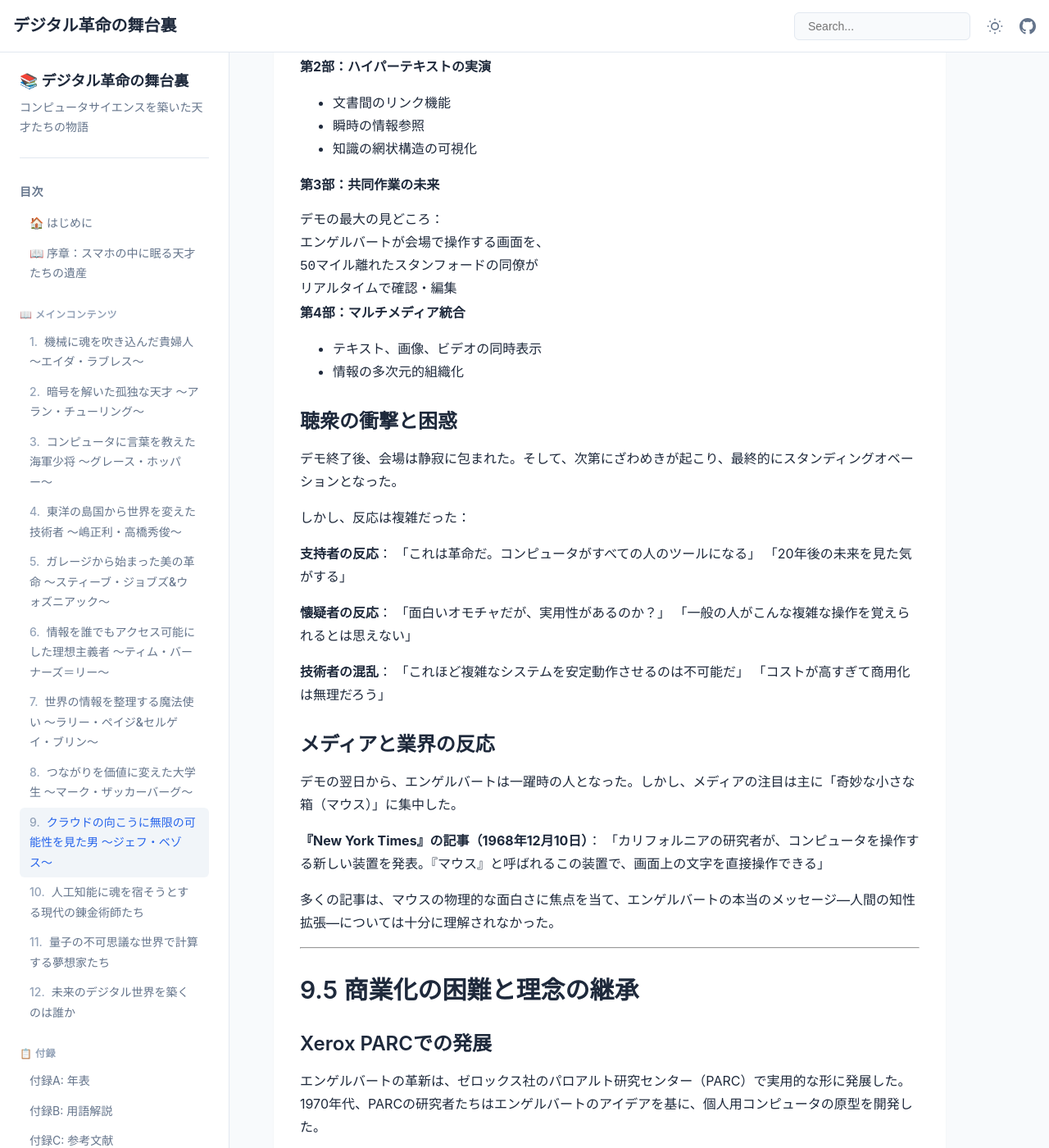
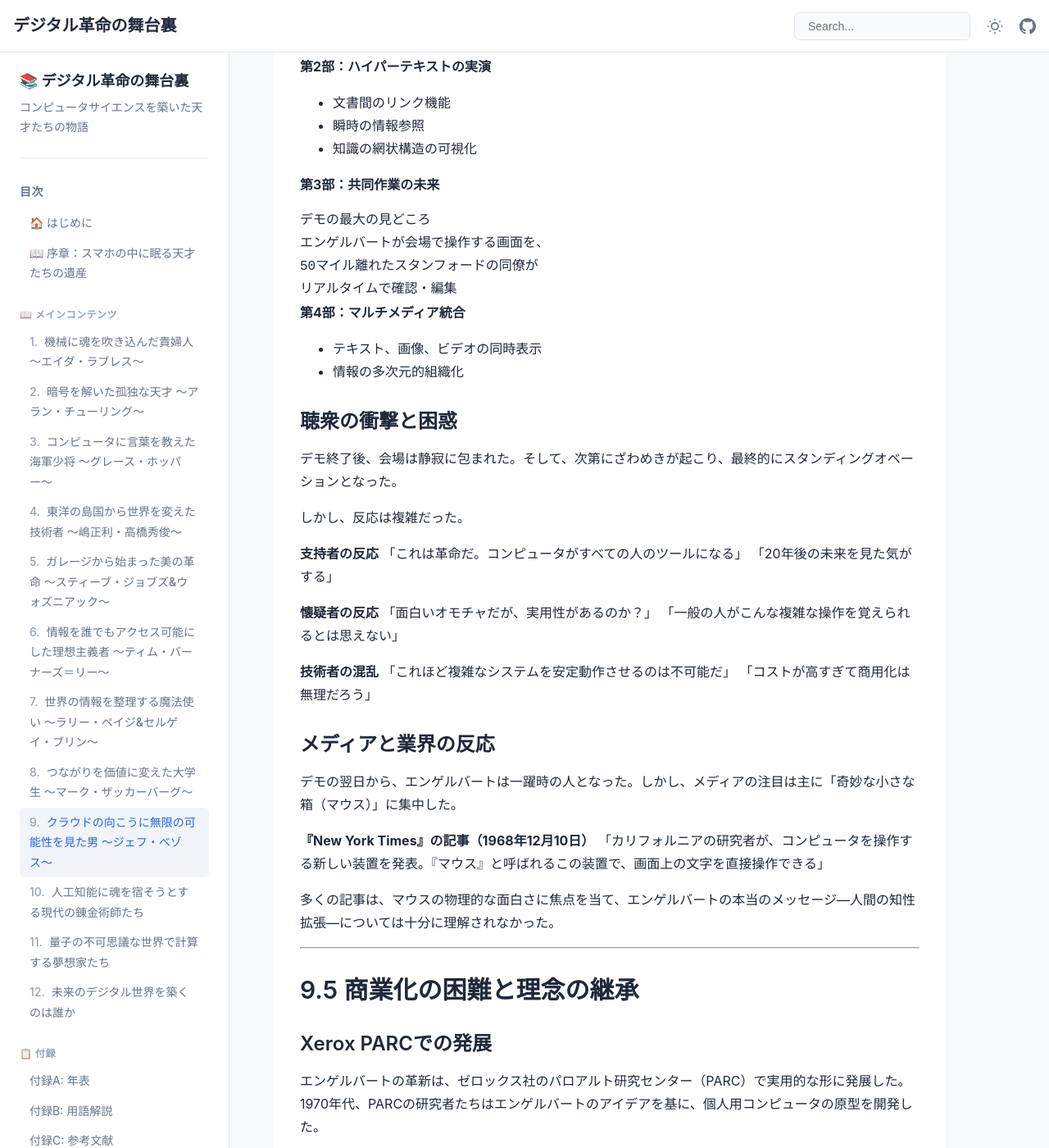
Before and after one commit to itdojp/cs-visionaries-book, a Jekyll site: the page built from docs/chapters/chapter09.md, in a window 1280 px wide and 1400 px high, scrolled down 5393 px. Shown: the whole window at 82% size. Built offline with Jekyll 4.4.1, drawn with Linux system fonts in a browser that asks for light colours; some of the changed text lies outside the part shown.

Commit message:
feat(stage3): 第9章 表現・スタイル微調整

````diff
--- a/docs/chapters/chapter09.md
+++ b/docs/chapters/chapter09.md
@@ -6,7 +6,7 @@ title: "第9章：コンピュータを人間の道具に変えた先見の明"
 
 # 第9章：コンピュータを人間の道具に変えた先見の明
 
-## 〜ダグラス・エンゲルバート（1925-2013）〜
+## 〜ダグラス・エンゲルバート（1925〜2013）〜
 
 ### ドラマチックな導入
 
@@ -38,9 +38,9 @@ title: "第9章：コンピュータを人間の道具に変えた先見の明"
 
 ブッシュの論文は、戦後の平和な世界で人類が直面する問題について警告していた。科学技術の急速な発展により、人間が処理すべき情報量が爆発的に増加している。しかし、情報を整理・活用する手段は原始的なままだ。
 
-ブッシュは「Memex」という仮想的な装置を提案した。これは、個人の記憶を拡張する機械だった：
+ブッシュは「Memex」という仮想的な装置を提案した。これは、個人の記憶を拡張する機械だった。
 
-**Memexの特徴**：
+**Memexの特徴**
 - あらゆる文書、写真、記録を保存
 - 瞬時に検索・参照可能
 - 情報同士を関連付けて保存
@@ -56,7 +56,7 @@ title: "第9章：コンピュータを人間の道具に変えた先見の明"
 
 SRIで、エンゲルバートは自分のビジョンを実現する機会を見つけた。当時のコンピュータは、専門家が複雑な計算をするための道具だった。しかし、エンゲルバートには別の可能性が見えていた。
 
-**エンゲルバートの革新的な発想**：
+**エンゲルバートの革新的な発想**
 「コンピュータを計算機械ではなく、思考支援装置として使えないか？」
 
 これは当時、極めて斬新なアイデアだった。1960年代初頭のコンピュータは、部屋全体を占める巨大な機械で、パンチカードで操作する代物だった。「普通の人が日常的に使う道具」などとは、誰も想像していなかった。
@@ -69,9 +69,9 @@ SRIで、エンゲルバートは自分のビジョンを実現する機会を
 
 1962年、エンゲルバートは「Augmenting Human Intellect: A Conceptual Framework（人間の知性の拡張：概念的枠組み）」という論文を発表した。この論文は、現代のヒューマン・コンピュータ・インタラクション（HCI）の基礎となる理論を示していた。
 
-エンゲルバートは、人間の知的活動を以下のように分析した：
+エンゲルバートは、人間の知的活動を以下のように分析した。
 
-**知的活動の構成要素**：
+**知的活動の構成要素**
 1. **概念操作**：問題を理解し、解決策を考案する
 2. **シンボル操作**：アイデアを言葉や図で表現する
 3. **プロセス操作**：思考の手順を組織化する
@@ -82,7 +82,7 @@ SRIで、エンゲルバートは自分のビジョンを実現する機会を
 
 エンゲルバートは、知性拡張システムを開発するために「Bootstrap」戦略を提唱した。これは、自分たちが開発しているシステムを使って、そのシステム自体をさらに改良するという再帰的なアプローチだった。
 
-**Bootstrap戦略の要点**：
+**Bootstrap戦略の要点**
 - 開発者自身がシステムの最初のユーザーになる
 - 実際の使用体験を通じてシステムを改良する
 - 改良されたシステムで、より高度な改良を行う
@@ -104,9 +104,9 @@ SRIで、エンゲルバートは自分のビジョンを実現する機会を
 
 1964年から、エンゲルバートのチームは「NLS（oN-Line System）」の開発を開始した。NLSは、人間がコンピュータと直接対話できる初のシステムだった。
 
-**NLSの革新的機能**：
+**NLSの革新的機能**
 
-**ハイパーテキスト**：
+**ハイパーテキスト**
 ```
 文書内のキーワードをクリックすると、
 関連する別の文書に瞬時にジャンプ
@@ -114,12 +114,12 @@ SRIで、エンゲルバートは自分のビジョンを実現する機会を
 現代のWebリンクの原型
 ```
 
-**構造化文書編集**：
+**構造化文書編集**
 - 文書を階層的に組織化
 - セクション、サブセクション、項目の自由な再編成
 - 現代のワードプロセッサーの基盤
 
-**共同作業機能**：
+**共同作業機能**
 - 複数のユーザーが同じ文書を同時編集
 - リアルタイムでの変更内容共有
 - 現代のGoogle Docsの先駆け
@@ -144,7 +144,7 @@ NLSの開発過程で、エンゲルバートは画期的な入力装置を発
 
 1968年に向けて、エンゲルバートのチームは世界初の包括的なコンピュータ・デモンストレーションの準備を進めた。このデモの目的は、単に技術を紹介することではなく、コンピュータと人間の関係性を根本的に変える可能性を示すことだった。
 
-**デモの技術的革新**：
+**デモの技術的革新**
 - **ビデオリンク**：スタンフォードの研究室とサンフランシスコの会場をリアルタイムで接続
 - **分割画面表示**：複数の情報を同時に表示
 - **ライブ共同作業**：遠隔地の同僚との実時間協働
@@ -160,7 +160,7 @@ NLSの開発過程で、エンゲルバートは画期的な入力装置を発
 
 聴衆の多くは、まだパンチカードでコンピュータを操作していた時代の技術者たちだった。そんな彼らの前で、エンゲルバートは未来のコンピュータ利用を実演した。
 
-**デモの構成**：
+**デモの構成**
 
 **第1部：基本操作の革命**
 - マウスによる直接操作
@@ -179,7 +179,7 @@ NLSの開発過程で、エンゲルバートは画期的な入力装置を発
 
 **第3部：共同作業の未来**
 ```
-デモの最大の見どころ：
+デモの最大の見どころ
 エンゲルバートが会場で操作する画面を、
 50マイル離れたスタンフォードの同僚が
 リアルタイムで確認・編集
@@ -193,17 +193,17 @@ NLSの開発過程で、エンゲルバートは画期的な入力装置を発
 
 デモ終了後、会場は静寂に包まれた。そして、次第にざわめきが起こり、最終的にスタンディングオベーションとなった。
 
-しかし、反応は複雑だった：
+しかし、反応は複雑だった。
 
-**支持者の反応**：
+**支持者の反応**
 「これは革命だ。コンピュータがすべての人のツールになる」
 「20年後の未来を見た気がする」
 
-**懐疑者の反応**：
+**懐疑者の反応**
 「面白いオモチャだが、実用性があるのか？」
 「一般の人がこんな複雑な操作を覚えられるとは思えない」
 
-**技術者の混乱**：
+**技術者の混乱**
 「これほど複雑なシステムを安定動作させるのは不可能だ」
 「コストが高すぎて商用化は無理だろう」
 
@@ -211,7 +211,7 @@ NLSの開発過程で、エンゲルバートは画期的な入力装置を発
 
 デモの翌日から、エンゲルバートは一躍時の人となった。しかし、メディアの注目は主に「奇妙な小さな箱（マウス）」に集中した。
 
-**『New York Times』の記事（1968年12月10日）**：
+**『New York Times』の記事（1968年12月10日）**
 「カリフォルニアの研究者が、コンピュータを操作する新しい装置を発表。『マウス』と呼ばれるこの装置で、画面上の文字を直接操作できる」
 
 多くの記事は、マウスの物理的な面白さに焦点を当て、エンゲルバートの本当のメッセージ—人間の知性拡張—については十分に理解されなかった。
@@ -224,7 +224,7 @@ NLSの開発過程で、エンゲルバートは画期的な入力装置を発
 
 エンゲルバートの革新は、ゼロックス社のパロアルト研究センター（PARC）で実用的な形に発展した。1970年代、PARCの研究者たちはエンゲルバートのアイデアを基に、個人用コンピュータの原型を開発した。
 
-**PARC での主要な開発**：
+**PARC での主要な開発**
 - **Alto（1973年）**：最初のGUIコンピュータ
 - **Ethernet（1975年）**：ローカル・エリア・ネットワーク
 - **Star Workstation（1981年）**：商用GUI システム
@@ -235,12 +235,12 @@ NLSの開発過程で、エンゲルバートは画期的な入力装置を発
 
 1979年、スティーブ・ジョブズがXerox PARCを訪問し、GUIの可能性を目の当たりにした。この体験が、Apple Lisaとその後のMacintoshの開発につながった。
 
-**Apple Lisa（1983年）**：
+**Apple Lisa（1983年）**
 - エンゲルバートのマウス技術を採用
 - ハイパーテキスト的なファイル管理
 - ウィンドウ・アイコン・メニュー操作
 
-**Apple Macintosh（1984年）**：
+**Apple Macintosh（1984年）**
 - GUIの大衆化
 - マウス操作の標準化
 - エンゲルバートの「直感的操作」理念の実現
@@ -251,7 +251,7 @@ NLSの開発過程で、エンゲルバートは画期的な入力装置を発
 
 1980年代以降、エンゲルバートは自分のアイデアが商業的に成功する一方で、本来の理念が見失われることを懸念していた。
 
-**エンゲルバートの懸念**：
+**エンゲルバートの懸念**
 - GUIが単なる「使いやすいインターフェース」として理解される
 - 人間の知性拡張という本質的目的が忘れられる
 - 個人の生産性向上に焦点が狭まる
@@ -259,7 +259,7 @@ NLSの開発過程で、エンゲルバートは画期的な入力装置を発
 
 1988年、彼は「Bootstrap Institute」を設立し、本来のビジョンを啓発する活動を続けた。
 
-**Bootstrap Institute の活動**：
+**Bootstrap Institute の活動**
 - 集合知システムの研究
 - 組織的学習の促進
 - デジタル・ツールの哲学的意味の探究
@@ -296,19 +296,19 @@ NLSの開発過程で、エンゲルバートは画期的な入力装置を発
 
 エンゲルバートのBootstrap戦略は、現代のソフトウェア開発手法に大きな影響を与えている。
 
-**現代への応用例**：
+**現代への応用例**
 
-**アジャイル開発**：
+**アジャイル開発**
 - 自分たちが使うツールを自分たちで改良
 - 継続的な改善サイクル
 - ユーザーフィードバックの即座反映
 
-**オープンソース開発**：
+**オープンソース開発**
 - 開発者自身がユーザーとして参加
 - 集合知による品質向上
 - 透明性の高い開発プロセス
 
-**DevOps文化**：
+**DevOps文化**
 - 開発と運用の統合
 - 自動化ツールの継続的改善
 - インフラ構築の民主化
@@ -317,30 +317,30 @@ NLSの開発過程で、エンゲルバートは画期的な入力装置を発
 
 エンゲルバートが確立した原則は、現代のユーザーインタフェース設計の基礎となっている。
 
-**エンゲルバート由来の設計原則**：
+**エンゲルバート由来の設計原則**
 
-**直接操作（Direct Manipulation）**：
+**直接操作（Direct Manipulation）**
 ```
 原則：見えるものを直接操作する
-現代の応用：
+現代の応用
 - スマートフォンのタッチ操作
 - ドラッグ&ドロップ
 - WYSIWYG エディタ
 ```
 
-**即座フィードバック（Immediate Feedback）**：
+**即座フィードバック（Immediate Feedback）**
 ```
 原則：操作の結果を瞬時に表示
-現代の応用：
+現代の応用
 - リアルタイム検索結果
 - ライブプレビュー
 - インクリメンタル保存
 ```
 
-**一貫性（Consistency）**：
+**一貫性（Consistency）**
 ```
 原則：同じ操作は同じ結果を生む
-現代の応用：
+現代の応用
 - OSレベルでの標準化
 - デザインシステム
 - ユーザビリティガイドライン
@@ -350,19 +350,19 @@ NLSの開発過程で、エンゲルバートは画期的な入力装置を発
 
 21世紀に入り、人工知能技術の発達により、エンゲルバートの「人間の知性拡張」という理念が再び注目されている。
 
-**現代のAI×人間拡張技術**：
+**現代のAI×人間拡張技術**
 
-**知識支援システム**：
+**知識支援システム**
 - **検索エンジン**：人類の集合的知識への即座アクセス
 - **Wikipedia**：誰でも編集できる巨大百科事典
 - **Stack Overflow**：プログラマーの集合知プラットフォーム
 
-**創作支援AI**：
+**創作支援AI**
 - **GPT系言語モデル**：文章作成の支援
 - **画像生成AI**：視覚的創作の拡張
 - **コード生成AI**：プログラミング効率の向上
 
-**協調作業プラットフォーム**：
+**協調作業プラットフォーム**
 - **Slack/Teams**：チームコミュニケーションの拡張
 - **Notion/Roam**：知識管理と思考支援
 - **Figma/Miro**：リアルタイム共同編集
````
Also changed, not shown: other parts of docs/chapters/chapter09.md (+5 -5 lines).
